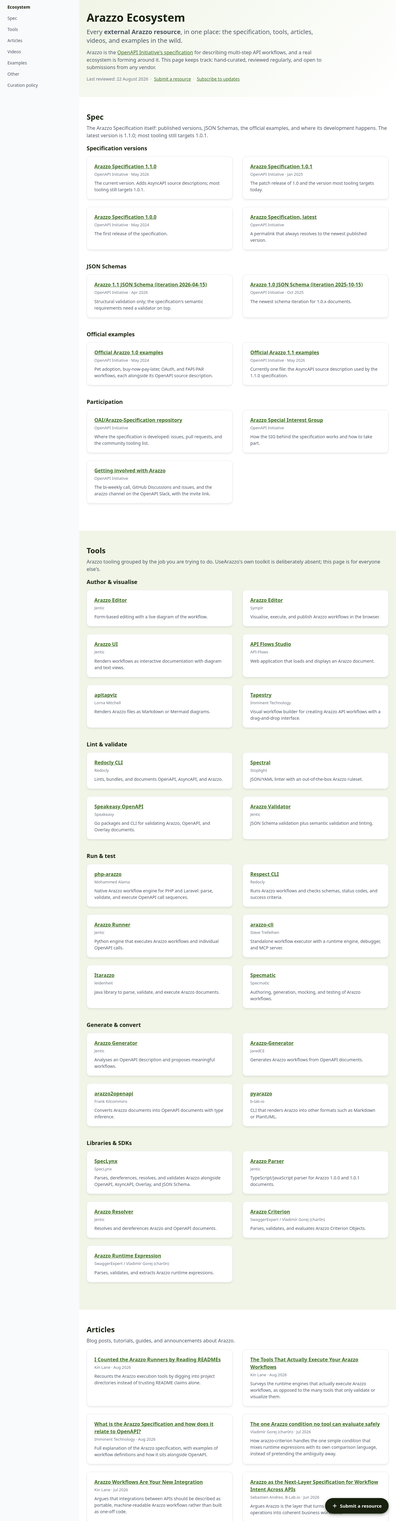
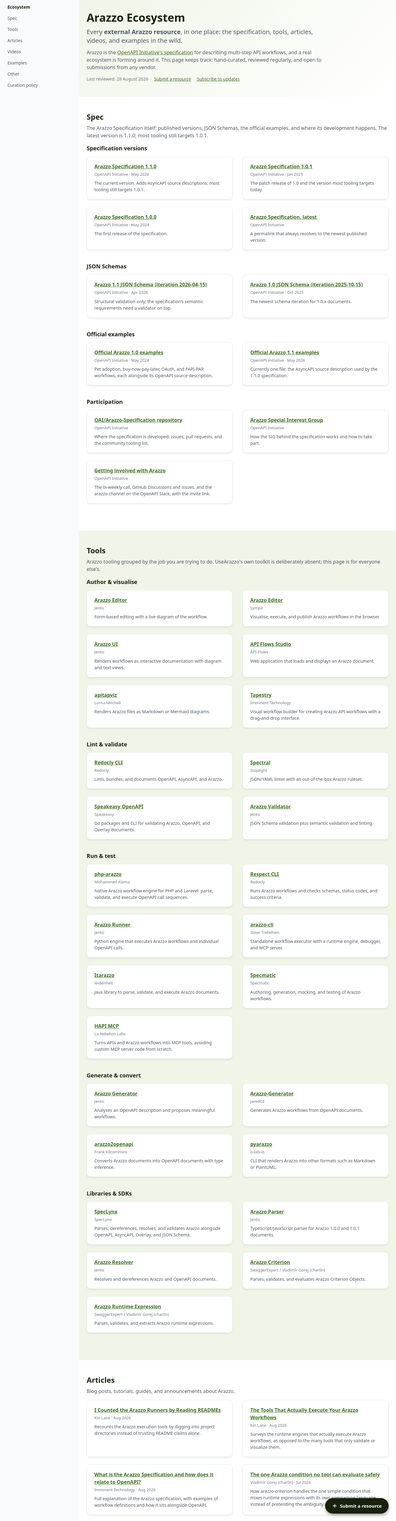
Before and after one commit to usearazzo/website, a Jekyll site: the page built from pages/ecosystem.html, in a window 1280 px wide. Shown: the part 93-5000 px from the top of the page at 31% size. Built offline with Jekyll 4.4.1, drawn with Linux system fonts in a browser that asks for light colours; nearby versions of some CDN libraries.

Commit message:
feat(ecosystem): add HAPI MCP

```diff
--- a/pages/ecosystem.html
+++ b/pages/ecosystem.html
@@ -43,7 +43,7 @@
         <p class="text-xl text-gray-600 max-w-3xl">Every <strong>external Arazzo resource</strong>, in one place: the specification, tools, articles, videos, and examples in the wild.</p>
         <p class="text-gray-600 max-w-3xl mt-3">Arazzo is the <a href="https://spec.openapis.org/arazzo/latest.html" target="_blank" rel="noopener noreferrer" class="text-primary-light underline hover:no-underline">OpenAPI Initiative's specification</a> for describing multi-step API workflows, and a real ecosystem is forming around it. This page keeps track: hand-curated, reviewed regularly, and open to submissions from any vendor.</p>
         <p class="text-sm text-gray-500 mt-4">
-          Last reviewed: 22 August 2026
+          Last reviewed: 28 August 2026
           <span class="mx-1 text-gray-400" aria-hidden="true">&middot;</span>
           <a href="https://github.com/usearazzo/website/issues/new?template=submit-a-resource.yml" target="_blank" rel="noopener noreferrer" class="text-primary-light underline hover:no-underline">Submit a resource</a>
           <span class="mx-1 text-gray-400" aria-hidden="true">&middot;</span>
@@ -241,6 +241,11 @@
             <a href="https://specmatic.io/" target="_blank" rel="noopener noreferrer">Specmatic</a>
             <small>Specmatic</small>
             <span class="note">Authoring, generation, mocking, and testing of Arazzo workflows.</span>
+          </li>
+          <li>
+            <a href="https://hapi.mcp.com.ai" target="_blank" rel="noopener noreferrer">HAPI MCP</a>
+            <small>La Rebelion Labs</small>
+            <span class="note">Turns APIs and Arazzo workflows into MCP tools, avoiding custom MCP server code from scratch.</span>
           </li>
         </ul>
       </div>
```
